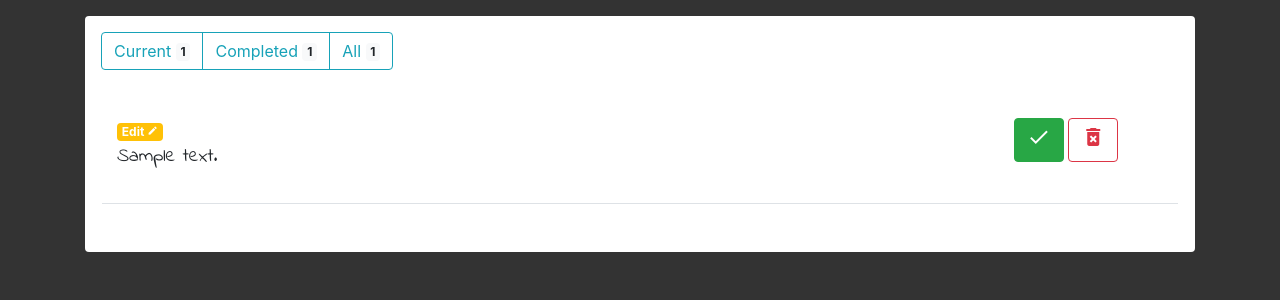
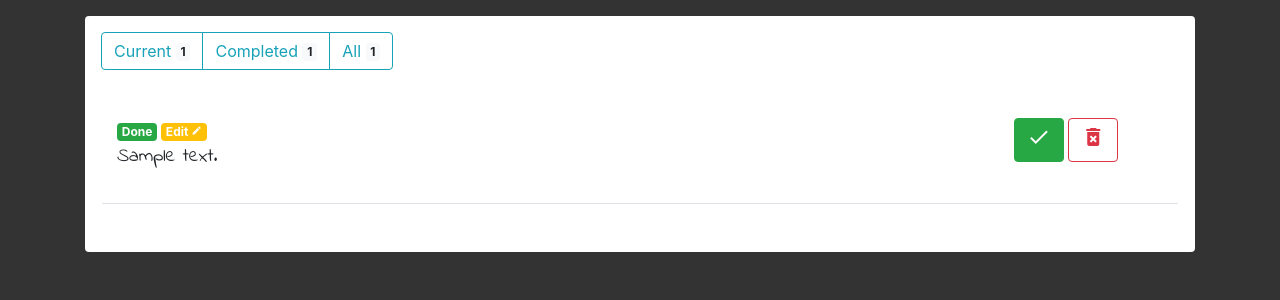
Before and after one commit to MarioGN/django-todolist, a Django app: template django_todolist/core/templates/core/index.html in a window 1280 px wide. Shown: the part 74-374 px from the top of the page. Run offline with Django 3.2, Linux system fonts and the light colour scheme; tables that the repository leaves empty hold one stand-in row (values such as "Sample post"); the template is opened without the code that fills it: values that come from a table or form of the project are taken from there, most other values are stand-ins (such as "Sample title", 1, 10 or a date in 2020); parts of the project's set-up code (start-up, migrations or seed data) failed here and were passed over; some libraries are stand-ins or nearby versions.

Commit message:
Add done badge

```diff
--- a/django_todolist/core/templates/core/index.html
+++ b/django_todolist/core/templates/core/index.html
@@ -9,6 +9,7 @@
       <div class="media-body pb-3 mb-0">
         <strong class="d-block">
           {% if task.completed %}
+            <span class="badge badge-success">Done</span>
           {% else %}
             <span class="badge badge-info">Open</span>
           {% endif %}
```
